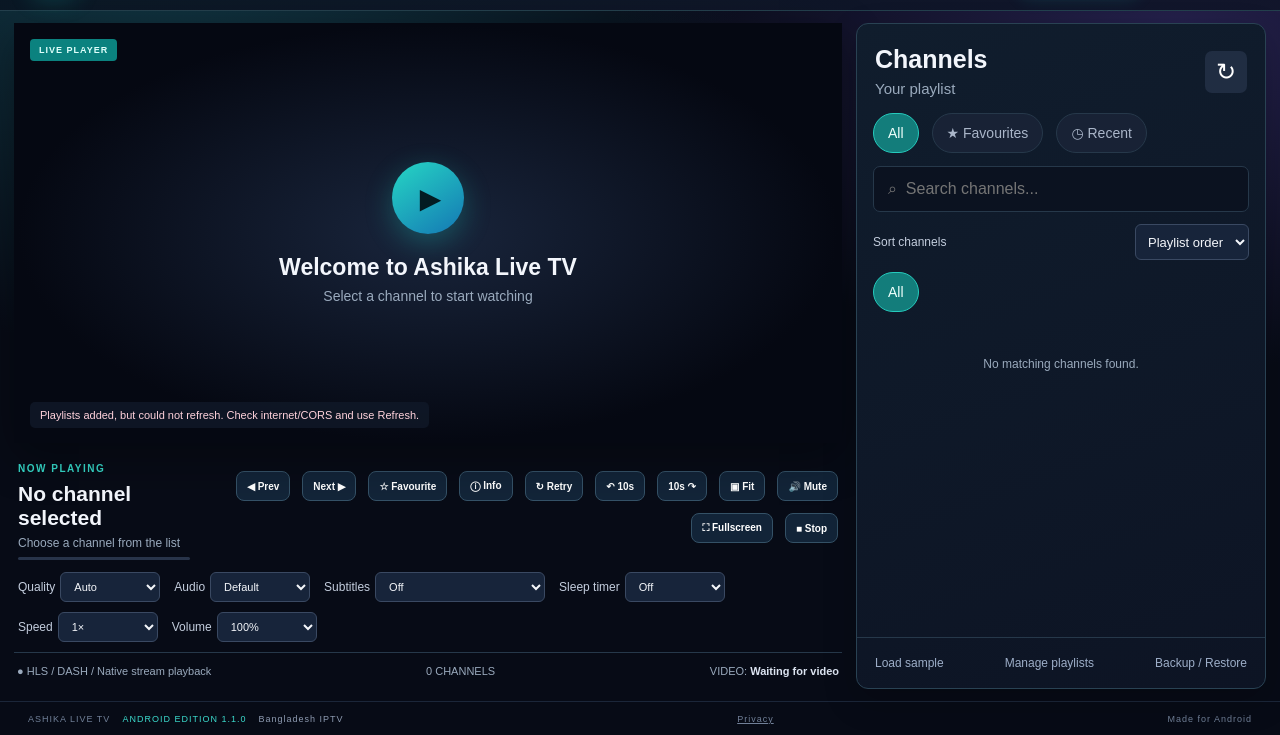
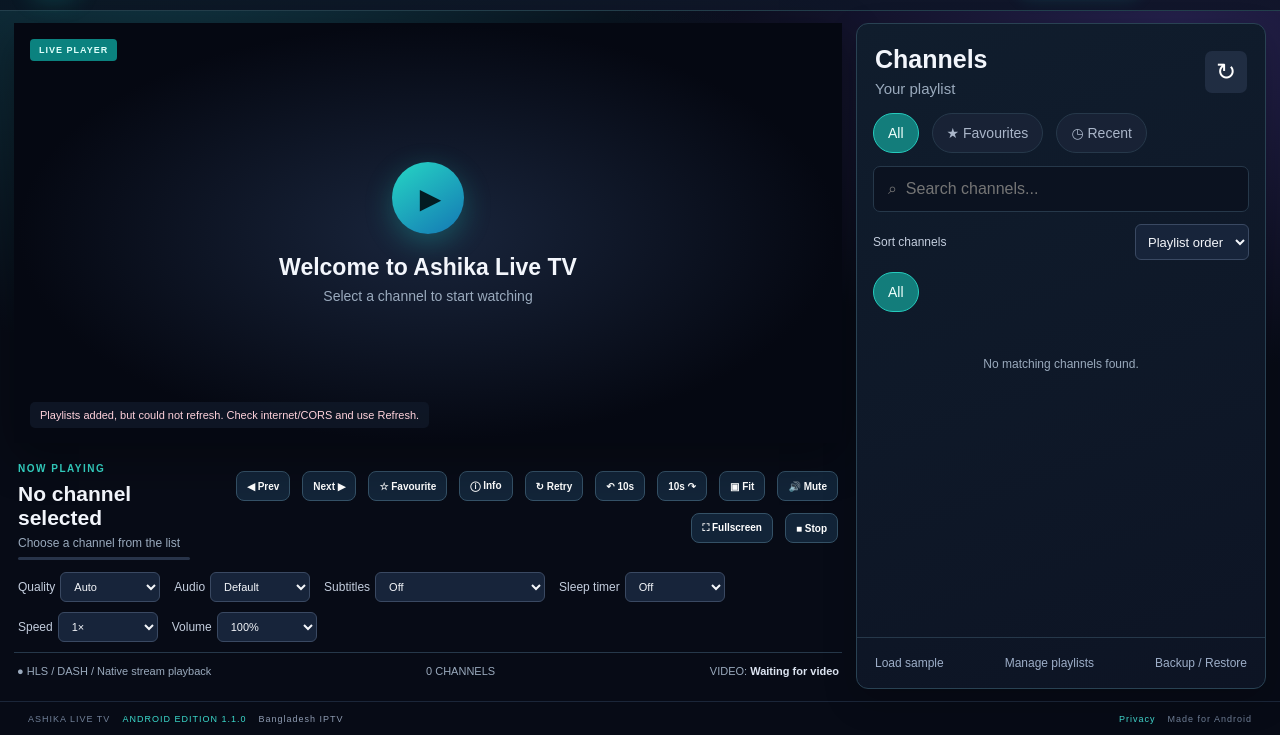
Before and after one commit to Ali-Haider1l/Ashika-Live-TV-Android, a plain HTML site: page index.html in a window 1280 px wide. Shown: the part 65-800 px from the top of the page. Drawn offline with nearby package versions, Linux system fonts and the light colour scheme; no server answers.

Commit message:
Style in-app privacy policy link

```diff
--- a/style.css
+++ b/style.css
@@ -214,3 +214,5 @@ button:focus-visible,input:focus-visible,select:focus-visible,button:focus,input
  footer{padding:10px 14px;height:auto;min-height:38px;flex-wrap:wrap}
  .footer-right{margin-left:0}
 }
+
+.privacy-link{margin-left:auto;color:#42d9cf;text-decoration:none}.privacy-link:hover{text-decoration:underline}.footer-right:not(.privacy-link){margin-left:0}
```
